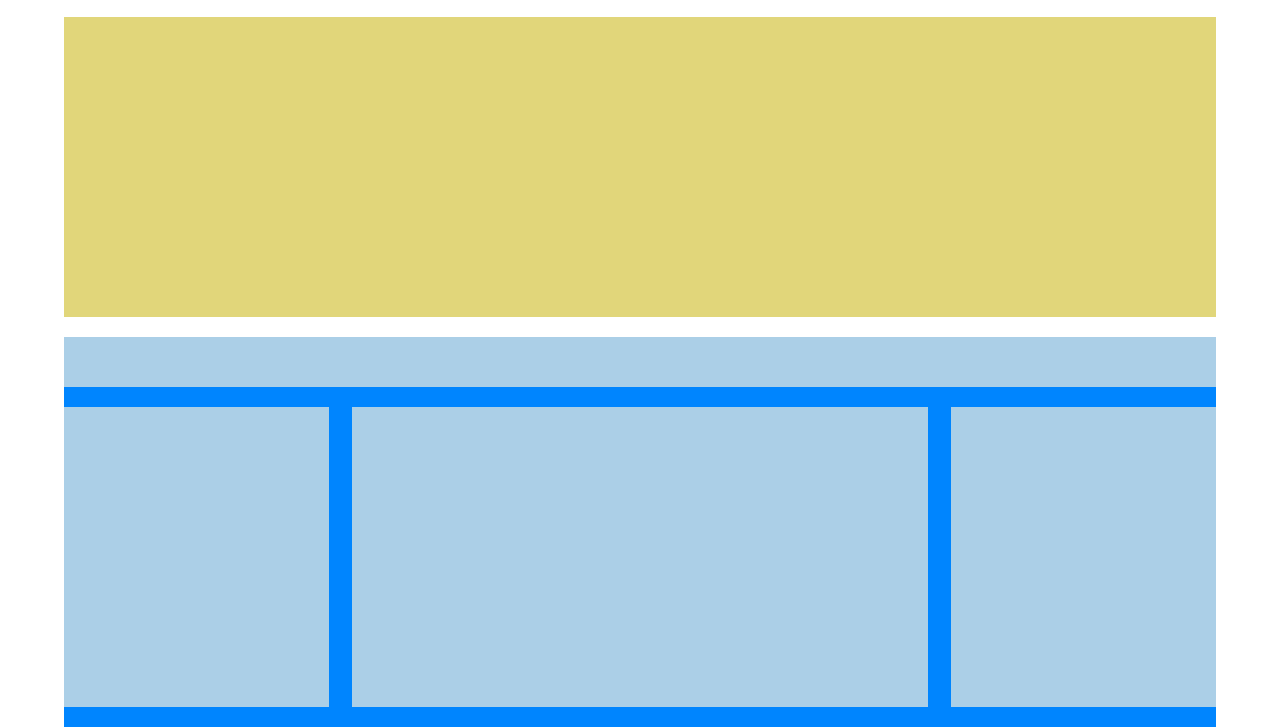
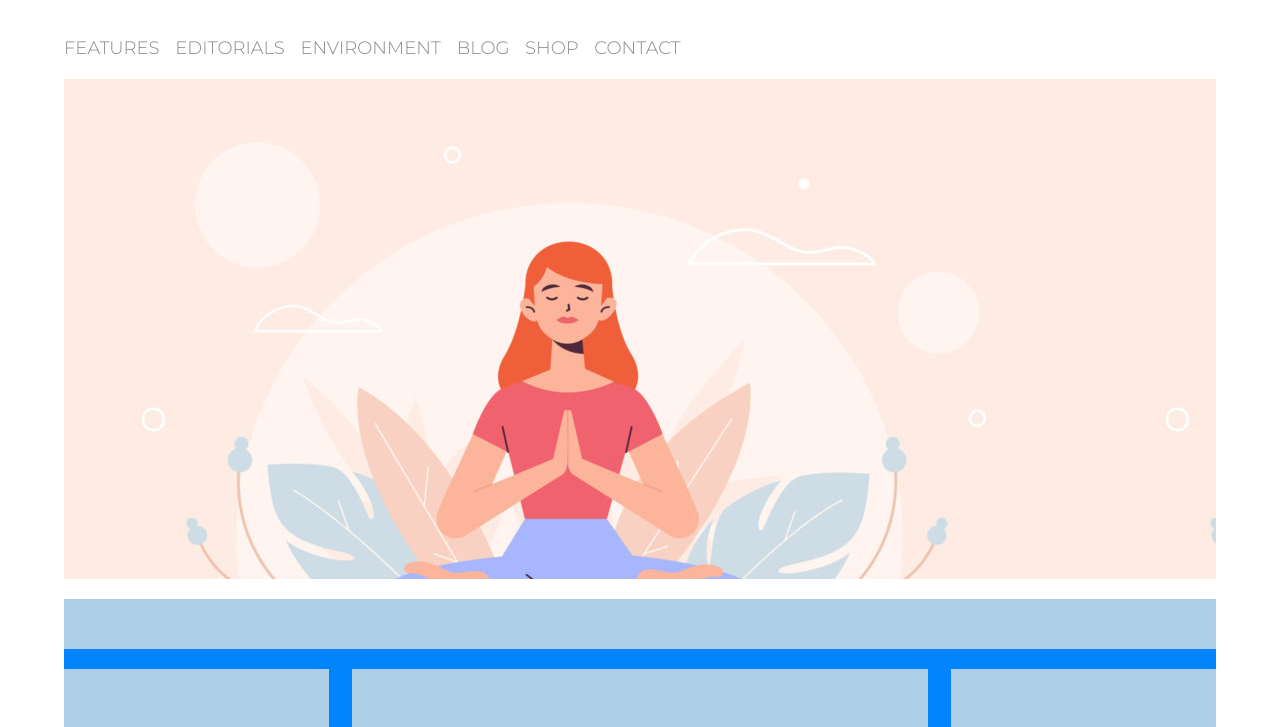
Before and after one commit to 8Balu8/html-css-wp, a plain HTML site: page index.html in a window 1280 px wide. Shown: the part 73-800 px from the top of the page. Drawn offline with Linux system fonts and the light colour scheme.

Commit message:
add-menu-btn

```diff
--- a/css/style.css
+++ b/css/style.css
@@ -6,6 +6,9 @@
 }
 
 /* COMMON */
+body {
+    font-family: montserrat, arial;
+}
 .container{
     width: 90%;
     margin: auto;
@@ -13,20 +16,37 @@
 }
 
 /* HEADER */
+
+/* Logo */
 .logo {
     height: 50px;
     width: 11%;
     border-right: 1px solid lightgrey;
 }
-
 .logo img {
     height: 100%;
 }
 
-.prov1 {
-    height: 300px;
+/* Navigator */
+.menu {
+    padding-top: 40px;
+}
+
+.menu-btn li {
+    display: inline-block;
+    list-style-type: none;
+    text-transform: uppercase;
+    font-size: 18px;
+    padding-right: 1%;
+    color: #8a8a8a;
+}
+
+/* Banner */
+.banner {
+    height: 500px;
     background-color: #e1d67a;
     margin: 20px 0;
+    background-image: url(../img/banner.jpg);
 }
 
 /* MAIN */
--- a/index.html
+++ b/index.html
@@ -18,10 +18,37 @@
         <!-- Header -->
 
         <header>
+
+            <!-- Logo -->
             <div class="logo">
                 <img src="img/logo.png" alt="Logo Neori">
             </div>
-            <div class="prov1"></div>
+
+            <nav>
+                <div class="menu">
+                    <ul class="menu-btn">
+                        <li>
+                            features
+                        </li>
+                        <li>
+                            editorials
+                        </li>
+                        <li>
+                            environment
+                        </li>
+                        <li>
+                            blog
+                        </li>
+                        <li>
+                            shop
+                        </li>
+                        <li>
+                            contact
+                        </li>
+                    </ul>
+                </div>
+            </nav>
+            <div class="banner"></div>
         </header>
 
         <!-- End Header -->
```
